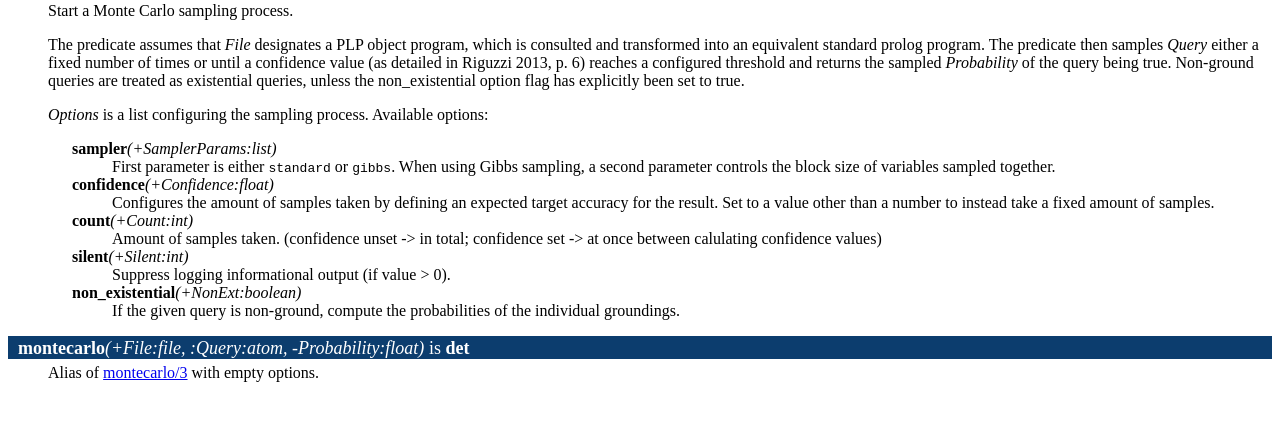
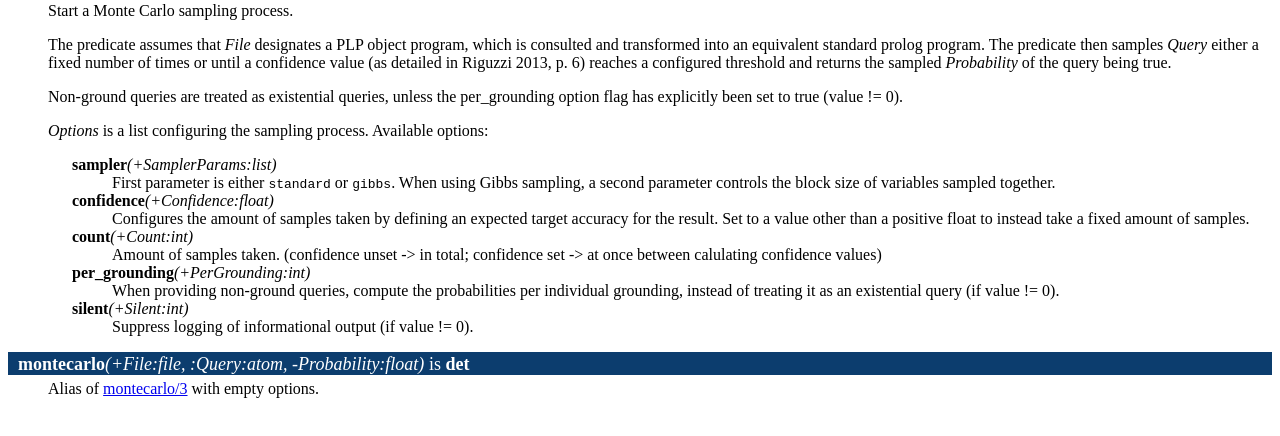
Before and after one commit to lukasrieger/plp-project, a plain HTML site: page docs/montecarlo.html in a window 1280 px wide. Shown: the part 108-544 px from the top of the page. Drawn offline with Linux system fonts and the light colour scheme.

Commit message:
Update docs

```diff
--- a/docs/montecarlo.html
+++ b/docs/montecarlo.html
@@ -19,8 +19,11 @@
 The predicate assumes that <var>File</var> designates a PLP object program, which is consulted and
 transformed into an equivalent standard prolog program. The predicate then samples <var>Query</var>
 either a fixed number of times or until a confidence value (as detailed in Riguzzi 2013, p. 6)
-reaches a configured threshold and returns the sampled <var>Probability</var> of the query being true.
-Non-ground queries are treated as existential queries, unless the non_existential option flag has explicitly been set to true.</p>
+reaches a configured threshold and returns the sampled <var>Probability</var> of the query being true.</p>
+
+<p>
+Non-ground queries are treated as existential queries, unless the per_grounding option flag has
+explicitly been set to true (value != 0).</p>
 
 <p>
 <var>Options</var> is a list configuring the sampling process. Available options:</p>
@@ -29,11 +32,12 @@ Non-ground queries are treated as existential queries, unless the non_existentia
 <dt class="term"><b class="pred">sampler</b><var class="arglist">(+SamplerParams:list)</var></dt><dd>First parameter is either <code>standard</code> or <code>gibbs</code>. When using Gibbs sampling, a second
 parameter controls the block size of variables sampled together.</dd>
 <dt class="term"><b class="pred">confidence</b><var class="arglist">(+Confidence:float)</var></dt><dd>Configures the amount of samples taken by defining an expected target accuracy for the result.
-Set to a value other than a number to instead take a fixed amount of samples.</dd>
+Set to a value other than a positive float to instead take a fixed amount of samples.</dd>
 <dt class="term"><b class="pred">count</b><var class="arglist">(+Count:int)</var></dt><dd>Amount of samples taken.
 (confidence unset -&gt; in total; confidence set -&gt; at once between calulating confidence values)</dd>
-<dt class="term"><b class="pred">silent</b><var class="arglist">(+Silent:int)</var></dt><dd>Suppress logging informational output (if value &gt; 0).</dd>
-<dt class="term"><b class="pred">non_existential</b><var class="arglist">(+NonExt:boolean)</var></dt><dd>If the given query is non-ground, compute the probabilities of the individual groundings.</dd>
+<dt class="term"><b class="pred">per_grounding</b><var class="arglist">(+PerGrounding:int)</var></dt><dd>When providing non-ground queries, compute the probabilities per individual grounding,
+instead of treating it as an existential query (if value != 0).</dd>
+<dt class="term"><b class="pred">silent</b><var class="arglist">(+Silent:int)</var></dt><dd>Suppress logging of informational output (if value != 0).</dd>
 </dl>
 
 </dd>
```
Also changed, not shown: docs/index.html (+1 -8 lines), 2 other files.
